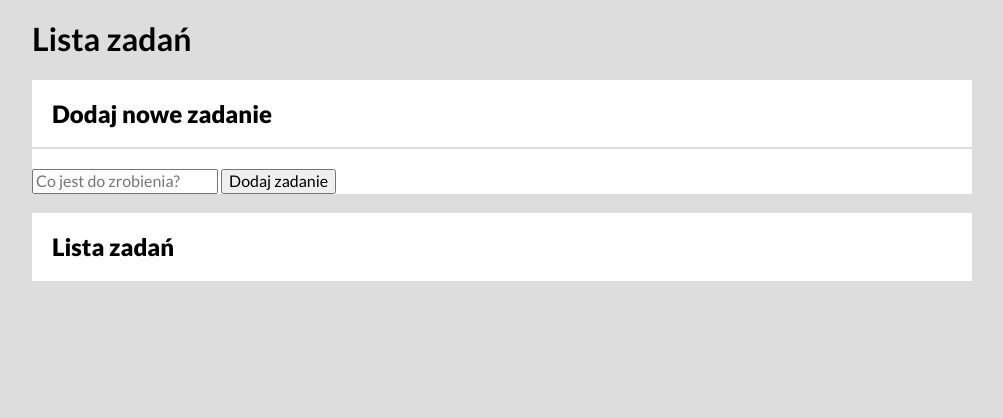
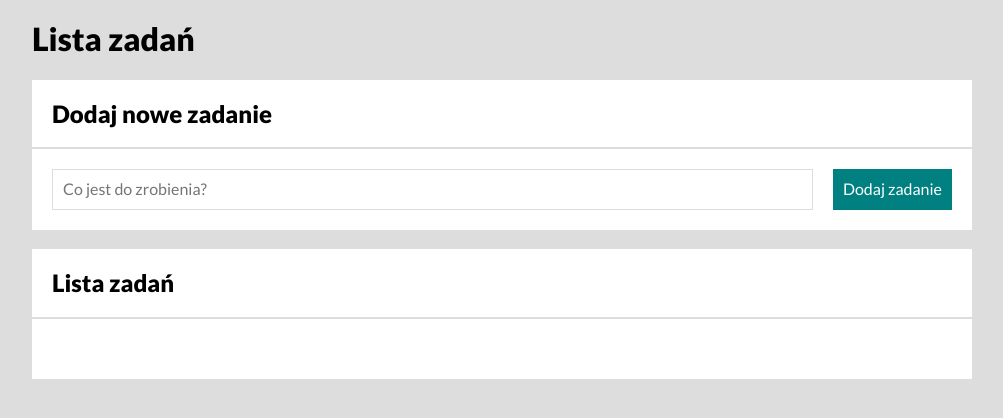
Before and after one commit to loca20/todoList-flex, a plain HTML site: page index.html in a window 1280 px wide. Shown: the whole page, without its empty margins (138-1141 px from the left). Drawn offline with nearby package versions, Linux system fonts and the light colour scheme.

Commit message:
added css links to index.html

```diff
--- a/index.html
+++ b/index.html
@@ -12,6 +12,9 @@
         integrity="sha512-NhSC1YmyruXifcj/KFRWoC561YpHpc5Jtzgvbuzx5VozKpWvQ+4nXhPdFgmx8xqexRcpAglTj9sIBWINXa8x5w=="
         crossorigin="anonymous" referrerpolicy="no-referrer" />
     <link rel="stylesheet" href="./css/main.css">
+    <link rel="stylesheet" href="./css/header.css">
+    <link rel="stylesheet" href="./css/form.css">
+    <link rel="stylesheet" href="./css/tasksArea.css">
     <script defer src="./js/script.js"></script>
 </head>
 
```
